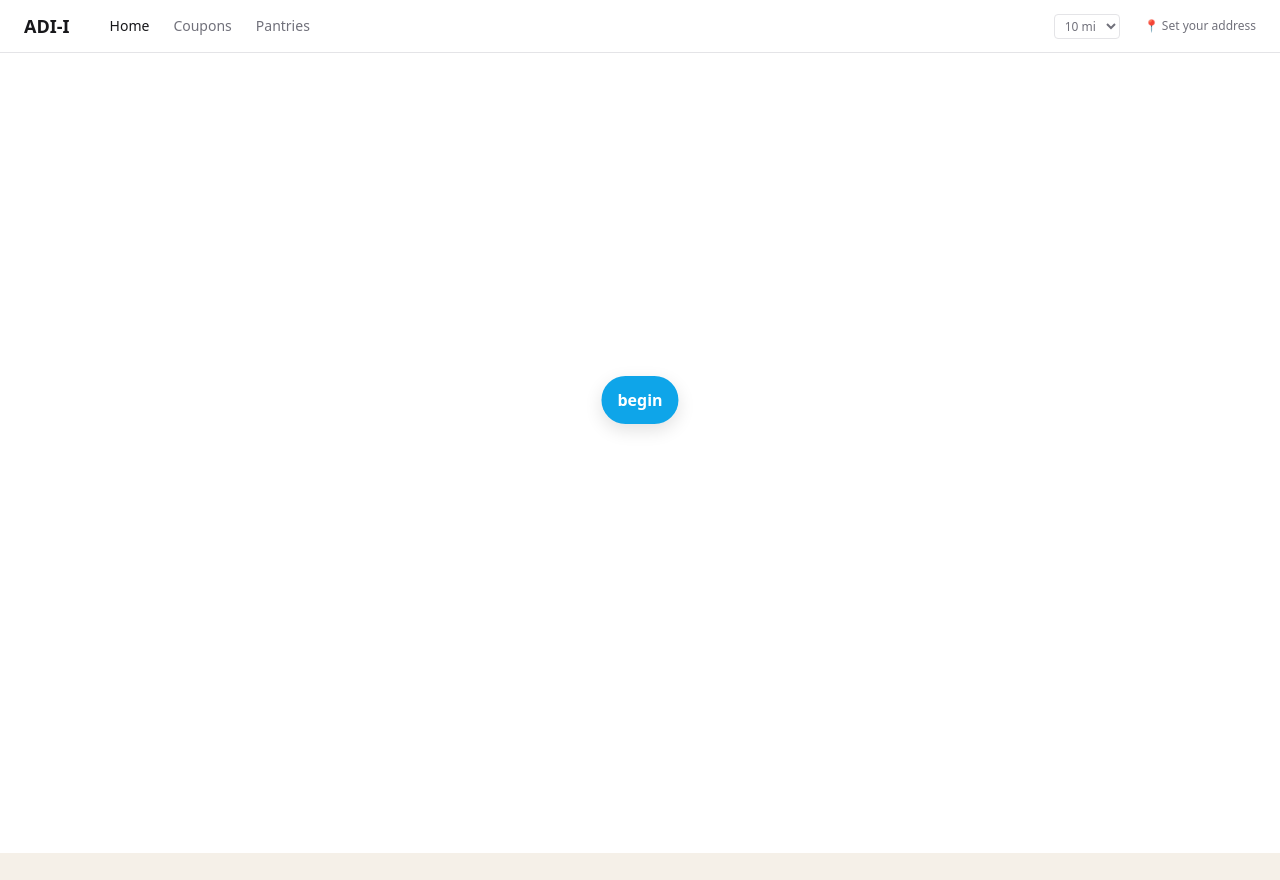
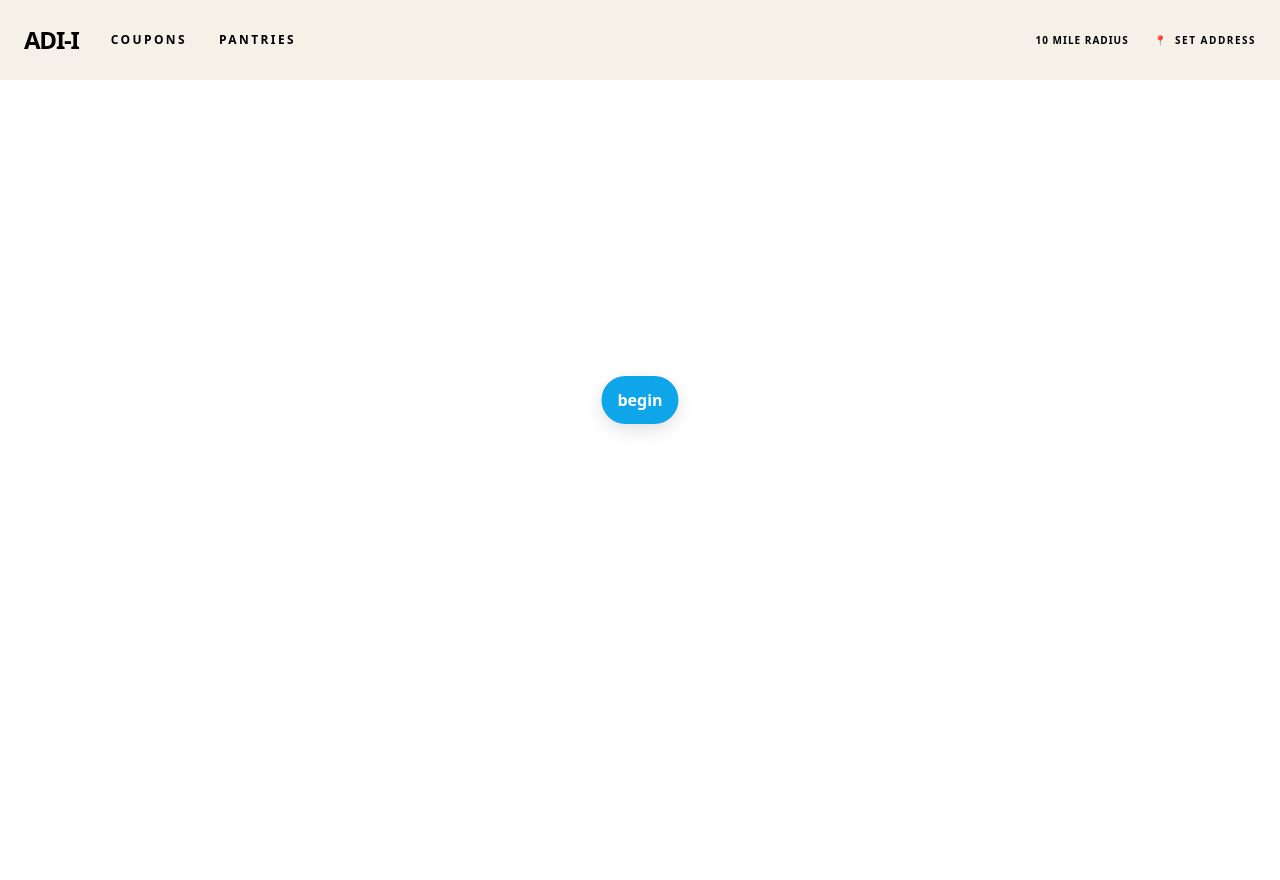
Before and after one commit to llysi/tidalhack-26, a Next.js app: page / in a window 1280 px wide. Before the commit the page ends 853 px from the top, so only its background shows below. Built offline with nearby package versions, Linux system fonts and the light colour scheme.

Commit message:
make nav match and pretty

```diff
--- a/src/components/Navbar.tsx
+++ b/src/components/Navbar.tsx
@@ -5,8 +5,8 @@ import { usePathname } from "next/navigation";
 import { useState, useEffect, useRef } from "react";
 import { useLocation, geocodeAddress, RADIUS_OPTIONS } from "@/contexts/LocationContext";
 
+// Removed the Home tab from the links array
 const links = [
-  { href: "/", label: "Home" },
   { href: "/coupons", label: "Coupons" },
   { href: "/pantries", label: "Pantries" },
 ];
@@ -38,7 +38,6 @@ export default function Navbar() {
     setActiveSuggestion(-1);
   }
 
-  // Debounced autocomplete fetch
   useEffect(() => {
     if (!editing) return;
     if (debounceRef.current) clearTimeout(debounceRef.current);
@@ -69,7 +68,6 @@ export default function Navbar() {
   async function commitEdit() {
     if (geocoding) return;
     if (!draft.trim()) { closeEdit(); return; }
-    // If there's an active suggestion, use it
     if (activeSuggestion >= 0 && suggestions[activeSuggestion]) {
       await selectSuggestion(suggestions[activeSuggestion]);
       return;
@@ -101,44 +99,45 @@ export default function Navbar() {
     : null;
 
   return (
-    <nav className="border-b border-zinc-200 dark:border-zinc-800 bg-white dark:bg-black px-6 py-3 flex items-center gap-6">
-      <span className="text-lg font-semibold text-zinc-900 dark:text-zinc-100 mr-4">
+    <nav className="sticky top-0 z-[100] w-full px-6 py-6 flex items-center gap-8 bg-transparent transition-all">
+      {/* Brand Logo - Navigates Home even though tab is gone */}
+      <Link href="/" className="text-2xl font-black tracking-tighter text-black hover:text-accent transition-colors">
         ADI-I
-      </span>
+      </Link>
+
+      <div className="flex items-center gap-8">
         {links.map(({ href, label: linkLabel }) => (
           <Link
             key={href}
             href={href}
-          className={`text-sm ${
+            className={`text-xs font-black uppercase tracking-[0.2em] transition-all duration-300 ${
               pathname === href
-              ? "text-zinc-900 dark:text-zinc-100 font-medium"
-              : "text-zinc-500 dark:text-zinc-400 hover:text-zinc-900 dark:hover:text-zinc-100"
+                ? "text-accent"
+                : "text-black hover:text-accent"
             }`}
           >
             {linkLabel}
           </Link>
         ))}
+      </div>
 
-      {/* Radius selector */}
-      <div className="ml-auto flex items-center gap-2">
+      <div className="ml-auto flex items-center gap-6">
+        <div className="flex items-center">
           <select
             value={radius}
             onChange={(e) => setRadius(Number(e.target.value) as typeof RADIUS_OPTIONS[number])}
-          className="text-xs text-zinc-500 dark:text-zinc-400 bg-transparent border border-zinc-200 dark:border-zinc-700 rounded px-1.5 py-0.5 focus:outline-none cursor-pointer"
+            className="text-[10px] font-black uppercase tracking-widest text-black bg-transparent border-none focus:outline-none cursor-pointer hover:text-accent transition-colors appearance-none"
           >
             {RADIUS_OPTIONS.map((r) => (
-            <option key={r} value={r}>{r} mi</option>
+              <option key={r} value={r} className="text-black bg-white">{r} MILE RADIUS</option>
             ))}
           </select>
         </div>
 
-      {/* Location */}
-      <div className="flex items-center gap-2 relative">
+        <div className="relative flex items-center">
           {editing ? (
             <div className="relative">
-            <form
-              onSubmit={(e) => { e.preventDefault(); commitEdit(); }}
-            >
+              <form onSubmit={(e) => { e.preventDefault(); commitEdit(); }}>
                 <input
                   autoFocus
                   value={draft}
@@ -146,22 +145,23 @@ export default function Navbar() {
                   onKeyDown={handleKeyDown}
                   onBlur={() => setTimeout(closeEdit, 150)}
                   placeholder="Enter address..."
-                className="w-64 text-sm border border-zinc-300 dark:border-zinc-600 rounded px-2 py-0.5 bg-white dark:bg-zinc-900 focus:outline-none"
+                  className="w-72 text-xs font-bold border-b-2 border-black bg-transparent px-1 py-2 focus:outline-none focus:border-accent transition-all text-black placeholder:text-zinc-400"
                 />
               </form>
+
               {suggestions.length > 0 && (
-              <ul className="absolute left-0 top-full mt-1 w-80 bg-white dark:bg-zinc-900 border border-zinc-200 dark:border-zinc-700 rounded-lg shadow-lg z-50 overflow-hidden">
+                <ul className="absolute right-0 top-full mt-2 w-80 bg-white border border-zinc-100 rounded-2xl shadow-2xl z-[110] overflow-hidden">
                   {suggestions.map((s, i) => (
                     <li
                       key={s.placeId}
                       onMouseDown={() => selectSuggestion(s)}
-                    className={`px-3 py-2 text-sm cursor-pointer ${
+                      className={`px-4 py-3 text-xs font-bold cursor-pointer transition-all border-b border-zinc-50 last:border-none ${
                         i === activeSuggestion
-                        ? "bg-blue-50 dark:bg-blue-950 text-blue-700 dark:text-blue-300"
-                        : "text-zinc-700 dark:text-zinc-300 hover:bg-zinc-50 dark:hover:bg-zinc-800"
+                          ? "bg-accent text-white"
+                          : "text-black hover:bg-accent hover:text-white"
                       }`}
                     >
-                    {s.description}
+                      📍 {s.description}
                     </li>
                   ))}
                 </ul>
@@ -171,11 +171,19 @@ export default function Navbar() {
             <button
               onClick={startEdit}
               disabled={geocoding}
-            className="text-xs text-zinc-500 dark:text-zinc-400 hover:text-zinc-900 dark:hover:text-zinc-100"
+              className="group flex items-center gap-2 text-[10px] font-black uppercase tracking-[0.15em] text-black hover:text-accent transition-all"
             >
-            {geocoding ? "Locating..." : label ? `📍 ${label}` : "📍 Set your address"}
+              {geocoding ? (
+                 <span className="animate-pulse">Locating...</span>
+              ) : (
+                <>
+                  <span className="text-accent group-hover:text-black transition-colors">📍</span>
+                  {label ? label : "Set Address"}
+                </>
+              )}
             </button>
           )}
+        </div>
       </div>
     </nav>
   );
```
Lines whose indentation alone changed are shown as unchanged.
